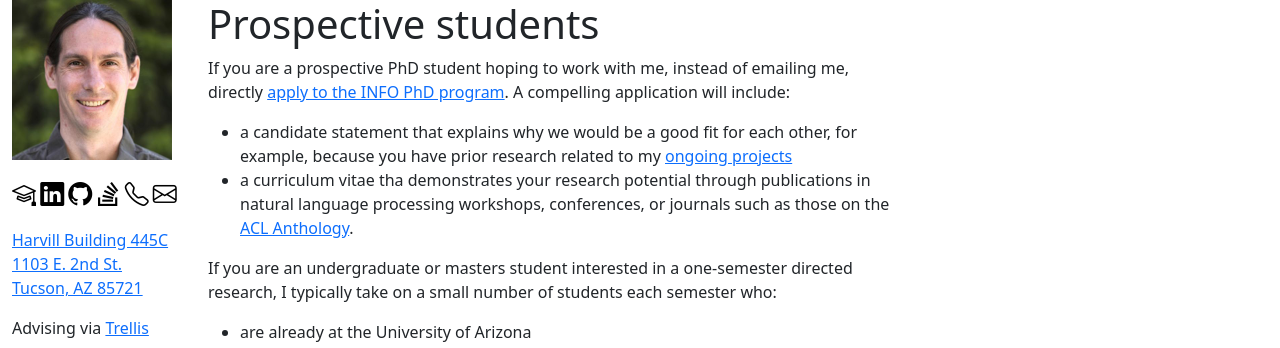
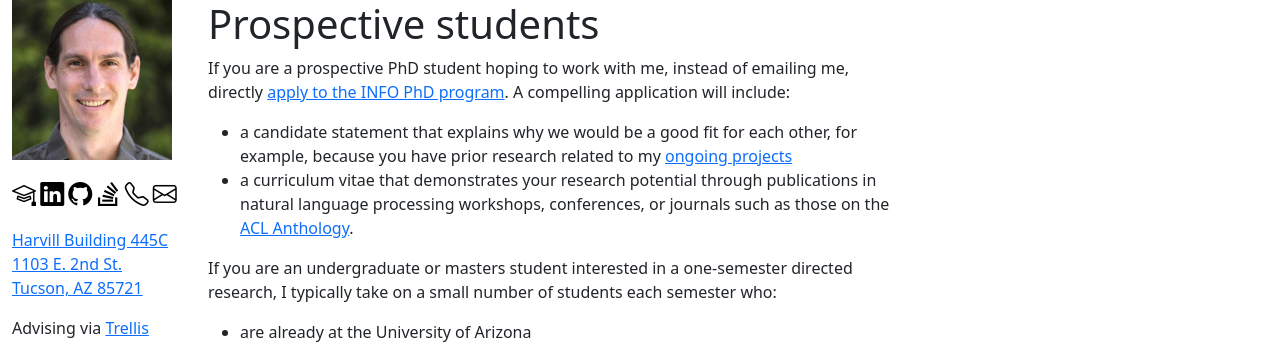
Before and after one commit to bethard/bethard.github.io, a Jekyll site: the page built from students.md, in a window 1280 px wide. Shown: the part 72-420 px from the top of the page. Built offline with Jekyll 4.4.1, drawn with Linux system fonts in a browser that asks for light colours.

Commit message:
fixes typo

```diff
--- a/students.md
+++ b/students.md
@@ -10,7 +10,7 @@ If you are a prospective PhD student hoping to work with me, instead of emailing
 A compelling application will include:
 
 * a candidate statement that explains why we would be a good fit for each other, for example, because you have prior research related to my [ongoing projects](projects.html)
-* a curriculum vitae tha demonstrates your research potential through publications in natural language processing workshops, conferences, or journals such as those on the [ACL Anthology](https://aclanthology.org/).
+* a curriculum vitae that demonstrates your research potential through publications in natural language processing workshops, conferences, or journals such as those on the [ACL Anthology](https://aclanthology.org/).
 
 
 
```
